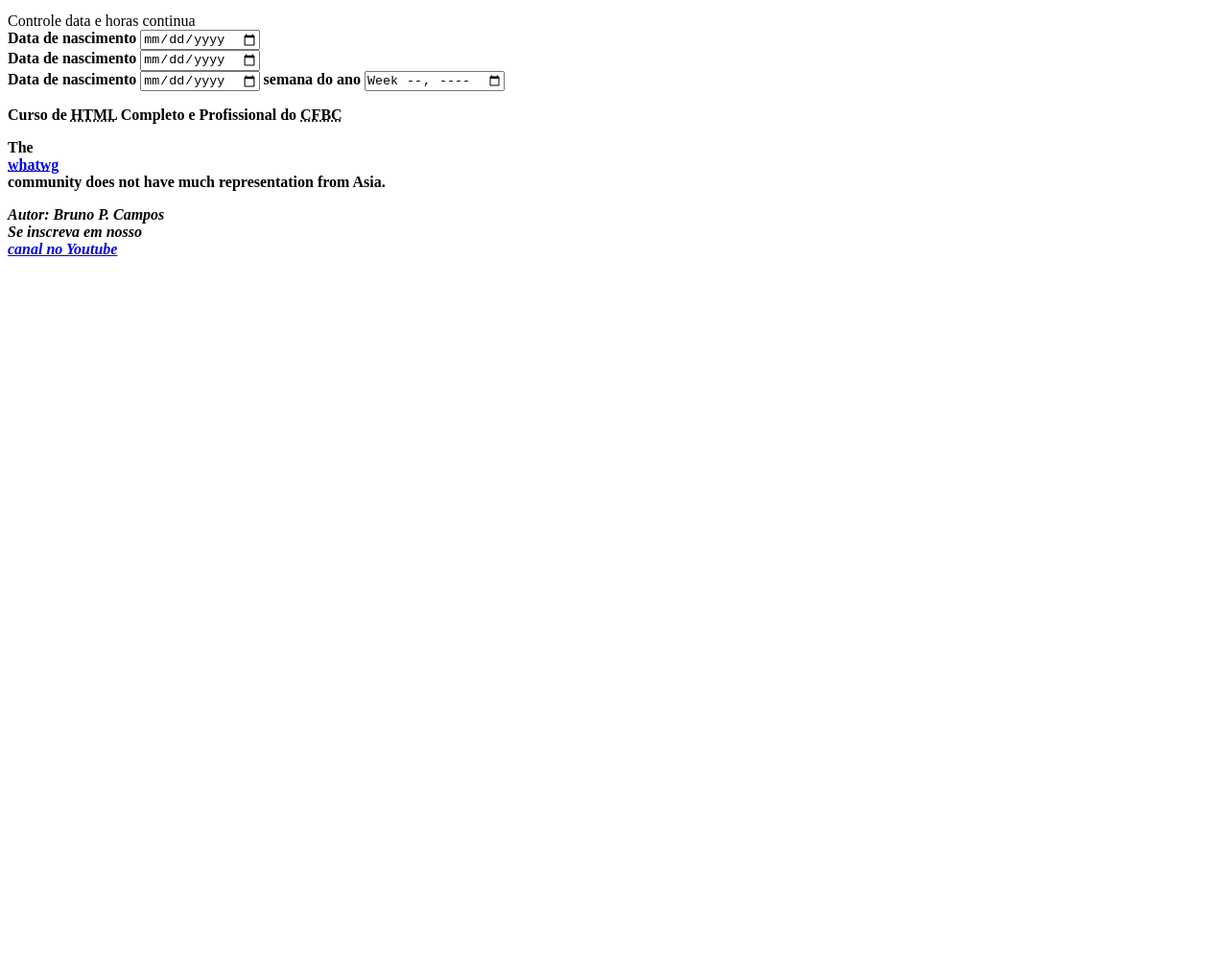
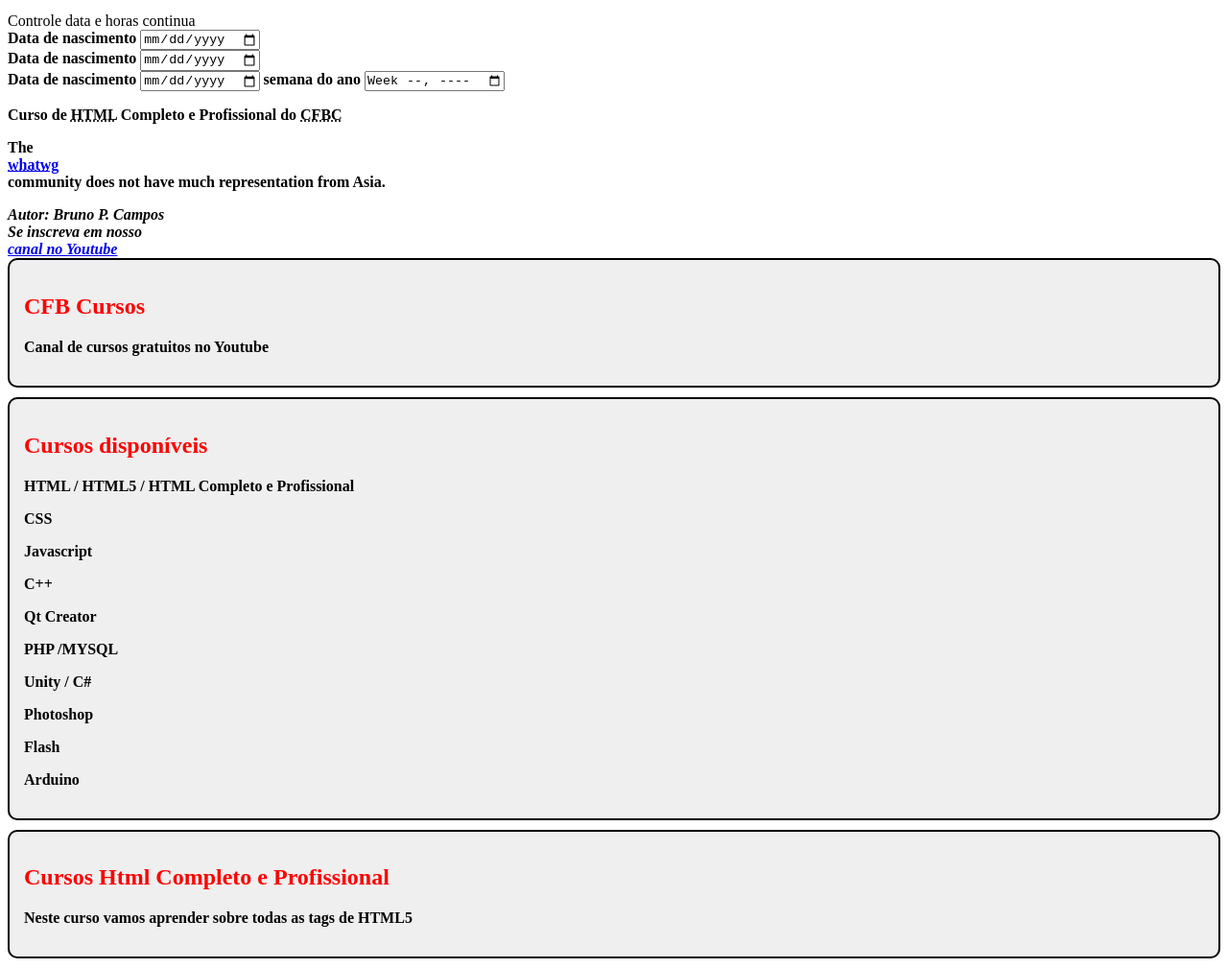
Before and after one commit to Vilmar-Freire/SORIDOR, a plain HTML site: page GUARDANDO OS DADOS/TREINO HTML VILMAR/index.html in a window 1280 px wide. Shown: the part 1336-2345 px from the top of the page at 96% size. Before the commit the page ends 1613 px from the top, so only its background shows below. Drawn offline with Linux system fonts and the light colour scheme.

Commit message:
alterado

```diff
--- a/GUARDANDO OS DADOS/TREINO HTML VILMAR/index.html
+++ b/GUARDANDO OS DADOS/TREINO HTML VILMAR/index.html
@@ -32,6 +32,21 @@
 <style>
     a {
         display:block;
+    }
+</style>
+
+<style>
+    article{
+        padding: 15px;
+        border:2px solid #000;
+        border-radius: 10px;
+        background-color: #eeee;
+        margin-bottom: 10px;
+    }
+
+    article h1{
+        color: #f00;
+
     }
 </style>
 </head>
@@ -126,16 +141,38 @@
     <p>The <a href="#whatwg"><abbr title="web Hypertext Application Technogy working Group">whatwg</abbr></a>community does not have much representation from Asia.</p>
 
     <footer>
+
         <address>
             Autor: Bruno P. Campos<br>
             Se inscreva em nosso <a href="http://www.youtube.com/cfbcursos" target="-blank">canal no Youtube</a>
         </address>
+
     </footer>
+    <!--A tags article ela representa uma sessão independente no documento isso quer dizer que eu posso ter quantos article necessário cada uma representando cada documento com assunto especifico ou alguma área especifica do nosso documento. Ele display block -->
 
+    <article>
+        <h1>CFB Cursos</h1>
+        <p>Canal de cursos gratuitos no Youtube</p>
+    </article>
 
+    <article>
+        <h1>Cursos disponíveis</h1>
+        <p>HTML / HTML5 / HTML Completo e Profissional</p>
+        <p>CSS</p>
+        <p>Javascript</p>
+        <p>C++</p>
+        <p>Qt Creator</p>
+        <p>PHP /MYSQL</p>
+        <p>Unity / C#</p>
+        <p>Photoshop</p>
+        <p>Flash</p>
+        <p>Arduino</p>
+    </article>
 
-
-
+    <article>
+        <h1>Cursos Html Completo e Profissional</h1>
+        <p>Neste curso vamos aprender sobre todas as tags de HTML5</p>
+    </article>
 
 
 </body>
```
